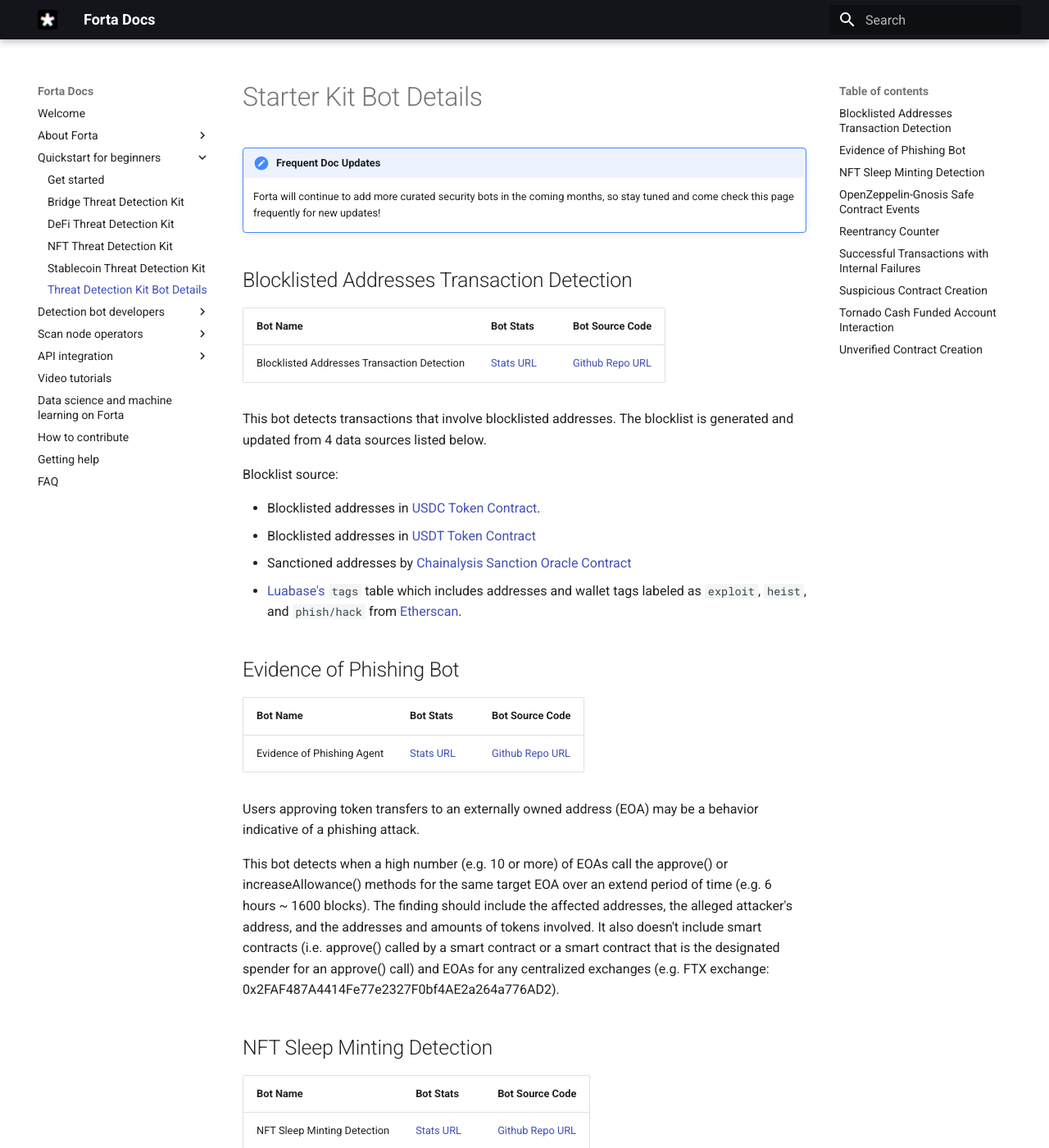
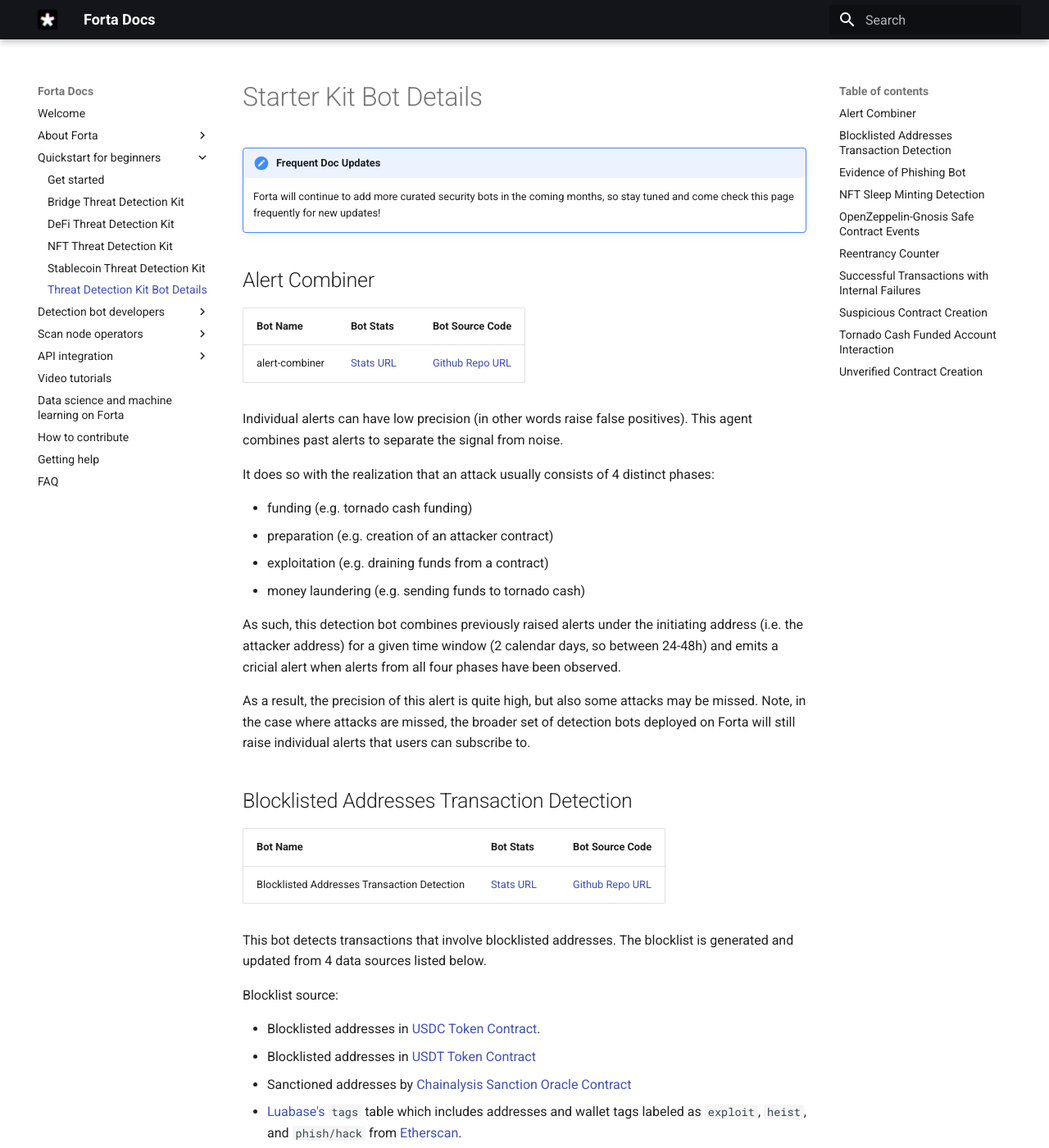
Before and after one commit to forta-network/docs, an MkDocs documentation site: the page built from docs/starter-kit-bot-details.md, in a window 1280 px wide and 1400 px high. Shown: the whole window at 82% size. Built offline with MkDocs 1.6.1 and Material for MkDocs 9.7.7, drawn with Linux system fonts in a browser that asks for light colours.

Commit message:
Add details for alert combiner

```diff
--- a/docs/starter-kit-bot-details.md
+++ b/docs/starter-kit-bot-details.md
@@ -3,6 +3,25 @@
 !!! important "Frequent Doc Updates"
     Forta will continue to add more curated security bots in the coming months, so stay tuned and come check this page frequently for new updates!
 
+
+## Alert Combiner
+
+| Bot Name | Bot Stats | Bot Source Code  |
+|----------|-----------|------------------|
+| alert-combiner | [Stats URL](https://explorer.forta.network/agent/0x80ed808b586aeebe9cdd4088ea4dea0a8e322909c0e4493c993e060e89c09ed1){:target="_blank"} | [Github Repo URL](https://github.com/forta-network/starter-kits/tree/main/alert-combiner-py#alert-combiner){:target="_blank"} |
+
+Individual alerts can have low precision (in other words raise false positives). This agent combines past alerts to separate the signal from noise.
+
+It does so with the realization that an attack usually consists of 4 distinct phases:
+
+* funding (e.g. tornado cash funding)
+* preparation (e.g. creation of an attacker contract)
+* exploitation (e.g. draining funds from a contract)
+* money laundering (e.g. sending funds to tornado cash)
+
+As such, this detection bot combines previously raised alerts under the initiating address (i.e. the attacker address) for a given time window (2 calendar days, so between 24-48h) and emits a cricial alert when alerts from all four phases have been observed.
+
+As a result, the precision of this alert is quite high, but also some attacks may be missed. Note, in the case where attacks are missed, the broader set of detection bots deployed on Forta will still raise individual alerts that users can subscribe to.
 
 ## Blocklisted Addresses Transaction Detection
 
```
